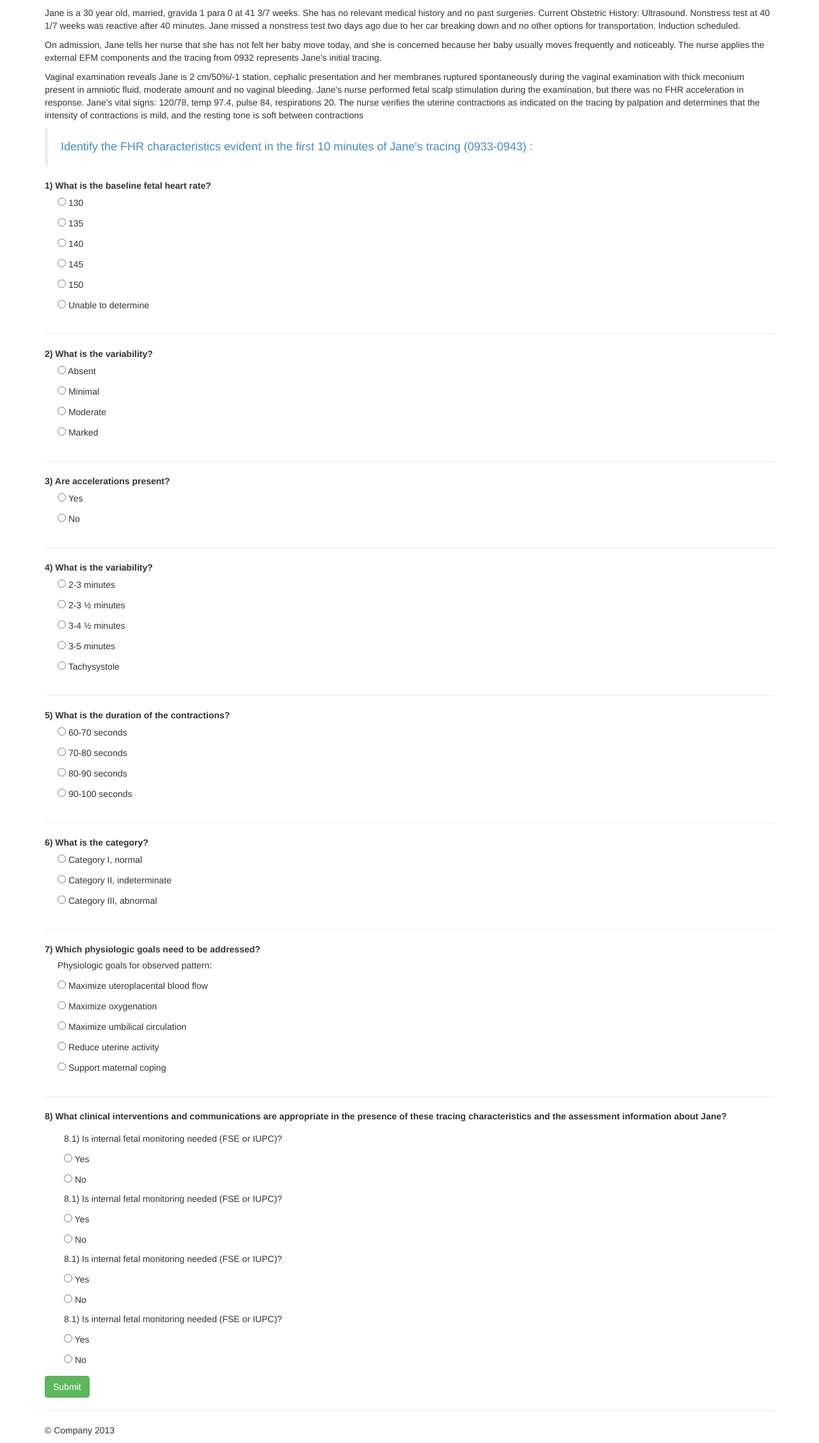
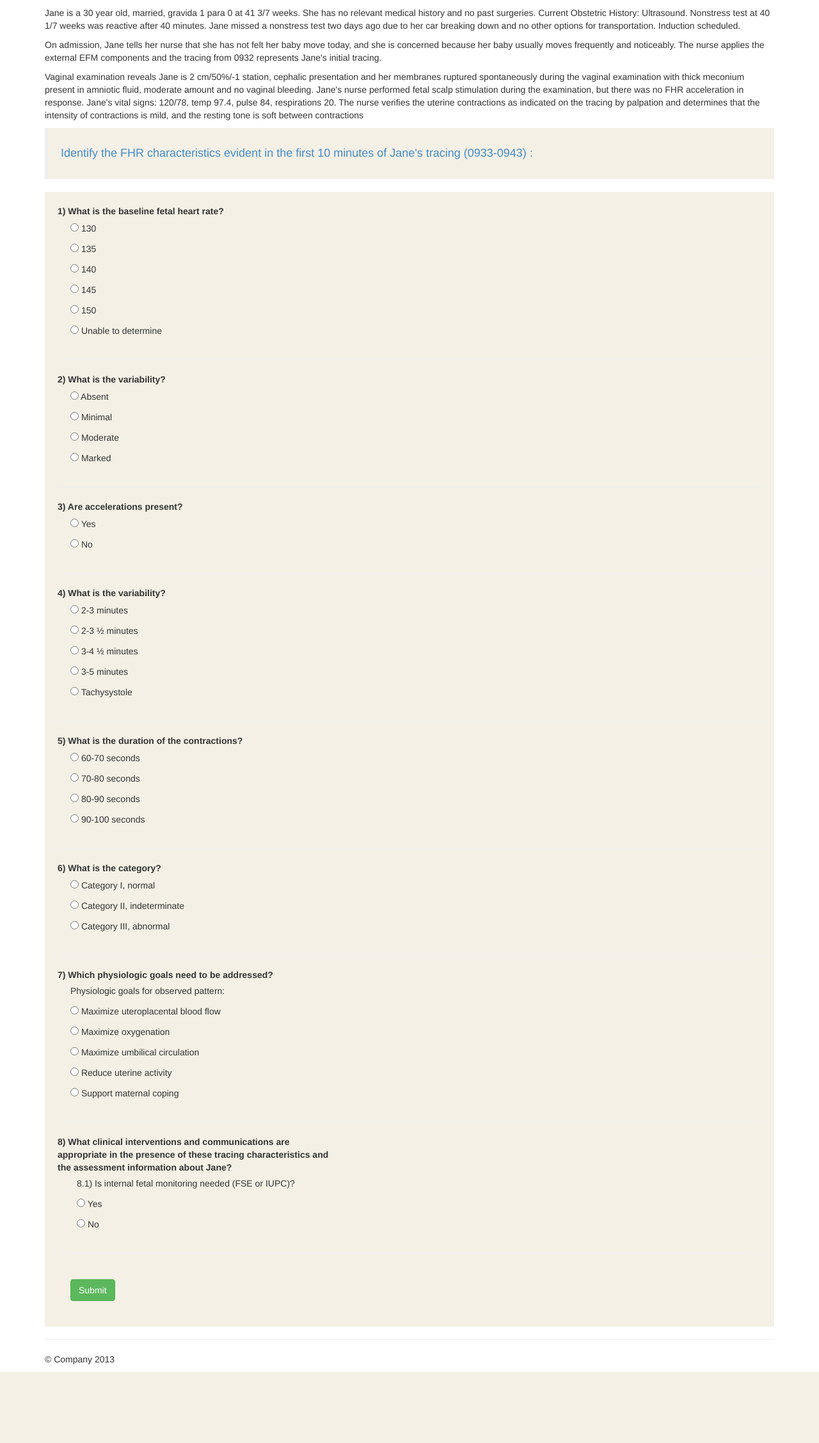
Before and after one commit to sadiqmmm/js-ebook, a PHP site: page /jane-quiz.html in a window 1280 px wide. Shown: the part 186-2442 px from the top of the page at 64% size. After the commit the page ends 2331 px from the top, so only its background shows below. Run offline with PHP 8.4, Linux system fonts and the light colour scheme.

Commit message:
Add 8 quize bit and imporve the overall quiz visibility

```diff
--- a/css/style.css
+++ b/css/style.css
@@ -59,3 +59,15 @@ body { padding-top: 70px; }
   cursor: pointer;
   color: #428bca;
 }
+.form-actions {
+ background: #F4F0E6;
+ padding: 20px;
+}
+.main-question {
+   background: #F4F0E6;
+ padding: 20px;
+}
+#quiz-case-study-one {
+  background: #F4F0E6;
+  padding: 20px;
+}
--- a/jane-quiz.html
+++ b/jane-quiz.html
@@ -74,7 +74,7 @@
         </p>
 
         <p>
-          <blockquote class="text-primary">
+          <blockquote class="text-primary main-question">
             <h4>Identify the FHR characteristics evident in the first 10 minutes of Jane's tracing (0933-0943) :</h4>
           </blockquote>
         </p>
@@ -247,43 +247,38 @@
           </div>
       </div>
 <hr/>
+
+      <div class="row featurette">
+        <div class="col-md-5">
             <div class="form-group">
 
              <label>8)  What clinical interventions and communications are appropriate in the presence of these tracing
 
                 characteristics and the assessment information about Jane? </label>
-            <p></p>
+
               <div class="sub-question-option">
                 <p>8.1) Is internal fetal monitoring needed (FSE or IUPC)?</p>
-                <p><input type="radio" name="jq8"> Yes</p>
-                <p><input type="radio" name="jq8"> No</p>
-
-              </div>
-
-               <div class="sub-question-option">
-                <p>8.1) Is internal fetal monitoring needed (FSE or IUPC)?</p>
-                <p><input type="radio" name="jq8"> Yes</p>
-                <p><input type="radio" name="jq8"> No</p>
-
-              </div>
-
-               <div class="sub-question-option">
-                <p>8.1) Is internal fetal monitoring needed (FSE or IUPC)?</p>
-                <p><input type="radio" name="jq8"> Yes</p>
-                <p><input type="radio" name="jq8"> No</p>
-
-              </div>
-
-
-               <div class="sub-question-option">
-                <p>8.1) Is internal fetal monitoring needed (FSE or IUPC)?</p>
-                <p><input type="radio" name="jq8"> Yes</p>
-                <p><input type="radio" name="jq8"> No</p>
+                <p><input type="radio" name="jq8" value="0"> Yes</p>
+                <p><input type="radio" name="jq8" value="1"> No</p>
 
               </div>
 
             </div>
+        </div>
+        <div class="col-md-7">
+              <div id="result-jq8"></div>
+              <div id="see-video-jq8">
+                <p>
+                 <b>Answer: (No) - the external monitor is recording a good fetal tracing that can be evaluated.</b>
+                </p>
+                   <object width="480" height="360"><param name="movie" value="http://www.youtube.com/v/rti7WusyIpY?hl=en_GB&amp;version=3"></param><param name="allowFullScreen" value="true"></param><param name="allowscriptaccess" value="always"></param><embed src="http://www.youtube.com/v/rti7WusyIpY?hl=en_GB&amp;version=3" type="application/x-shockwave-flash" width="480" height="360" allowscriptaccess="always" allowfullscreen="true"></embed></object>
+              </div>
+          </div>
+      </div>
+<hr/>
+        <div class="form-actions">
           <button type="submit" class="btn btn-success" name="submit" id="submit">Submit</button>
+        </div>
       </form>
       <!-- /quiz form end -->
       <hr>
```
Also changed, not shown: js/custom.js (+34 -0 lines).
